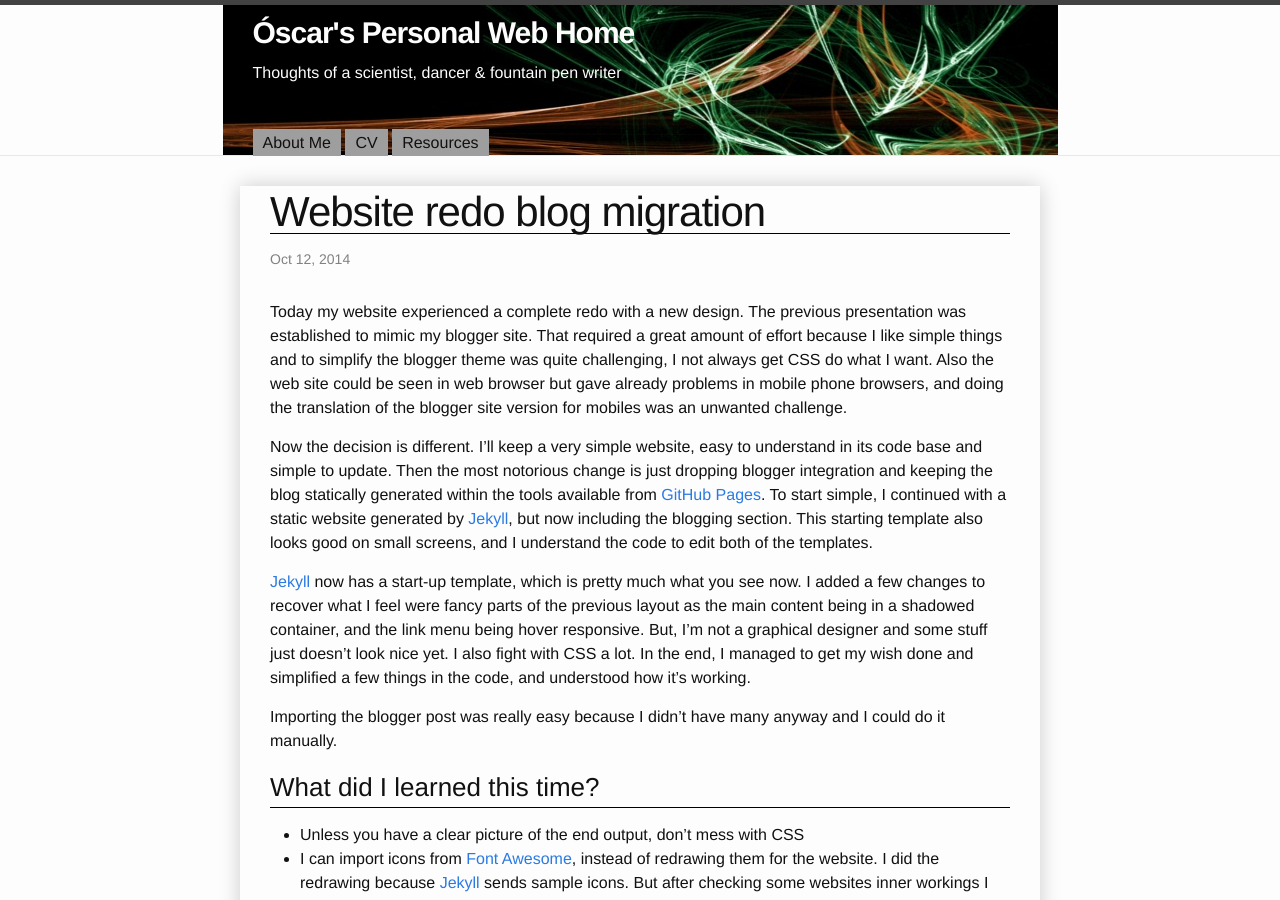
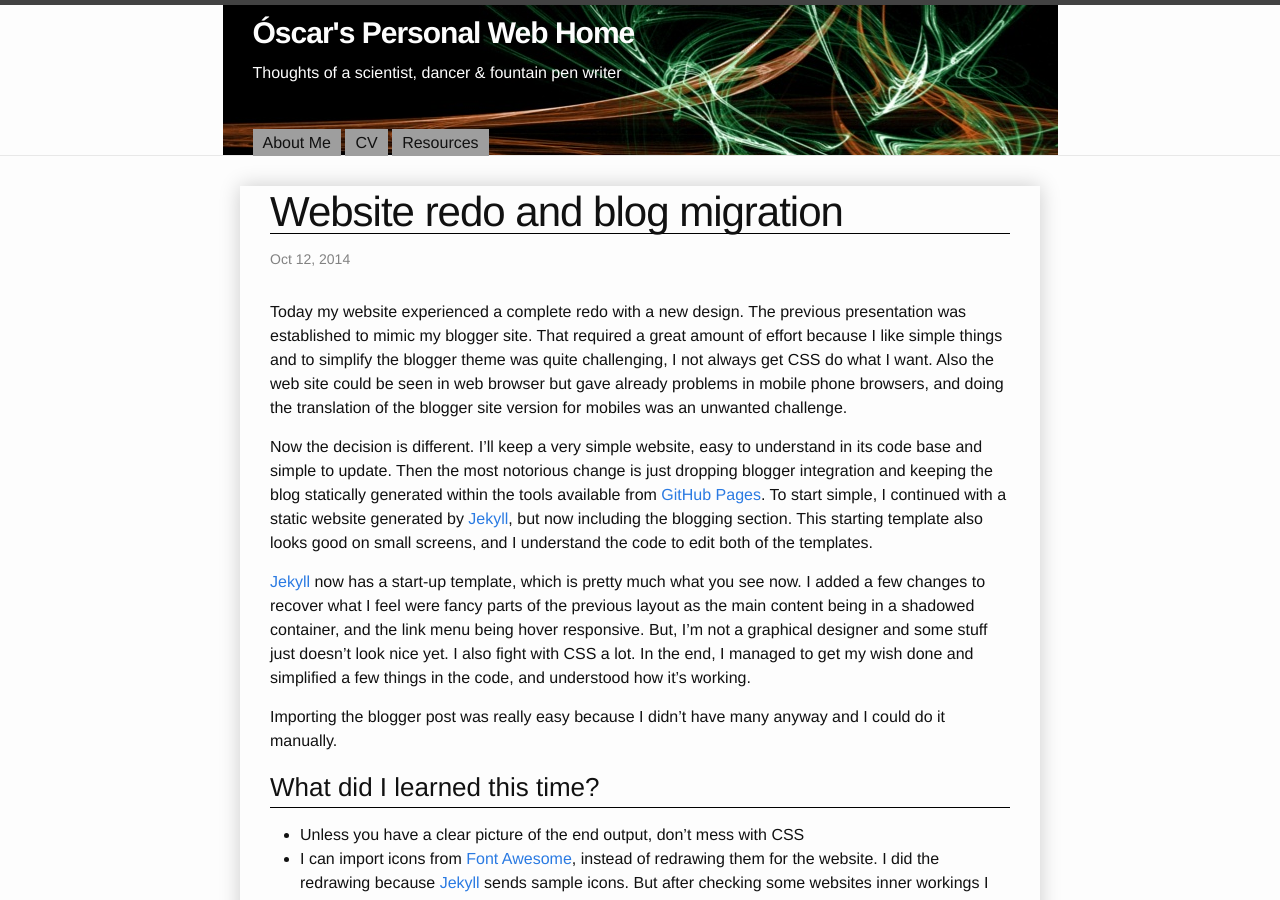
Before and after one commit to Titan-C/titan-c.github.io, a Jekyll site: the page built from _posts/2014-10-12-Website-redo.md, in a window 1280 px wide and 900 px high. Built offline with Jekyll 4.4.1, drawn with Linux system fonts in a browser that asks for light colours; nearby versions of some CDN libraries; some of the changed lines change nothing that is shown; grey boxes are pictures that could not be loaded.

Commit message:
gitignore new prossesor files remove W3C validation buttons Change title last post

```diff
--- a/_includes/footer.html
+++ b/_includes/footer.html
@@ -66,18 +66,7 @@
 
       <div class="footer-col  footer-col-3">
         <p class="text"><i class="fa fa-quote-left fa-2x pull-left"></i>{{ site.description }}</p>
-
-          <a href="http://validator.w3.org/check?uri=referer">
-   <img src="{{ site.baseurl }}/images/valid-html5.png" alt="This page is Valid
-HTML5 per W3C
-validator service linked here!" />
-  </a>
-  <a href="http://jigsaw.w3.org/css-validator/check/referer">
-   <img style="border:0;width:88px;height:31px"
-        src="http://jigsaw.w3.org/css-validator/images/vcss-blue"
-        alt="Valid CSS!" />
-  </a>
-      </div>
+     </div>
     </div>
 
   </div>
--- a/_posts/2014-10-12-Website-redo.md
+++ b/_posts/2014-10-12-Website-redo.md
@@ -1,6 +1,6 @@
 ---
 layout: post
-title:  Website redo blog migration
+title:  Website redo and blog migration
 date:   2014-10-12
 categories: webdesign
 ---
```
Also changed, not shown: 1 other file.
